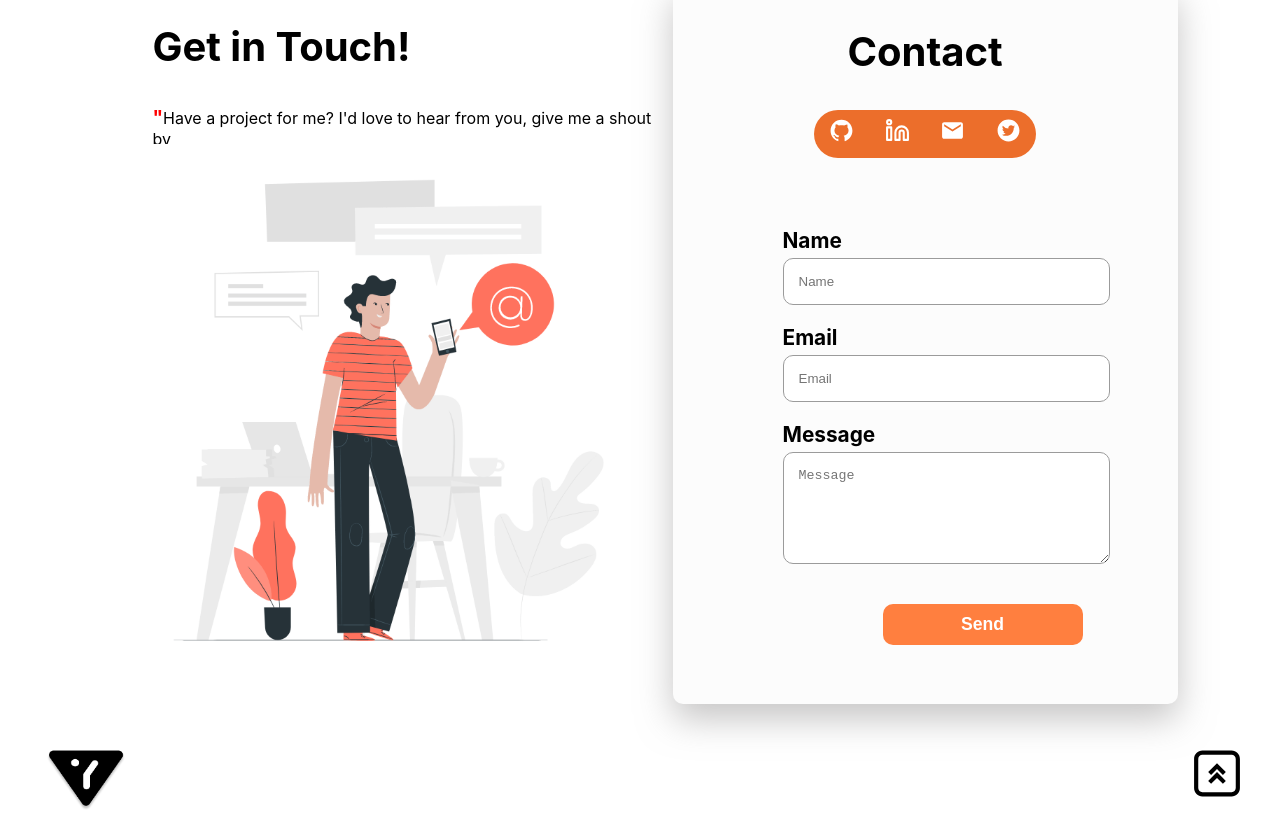
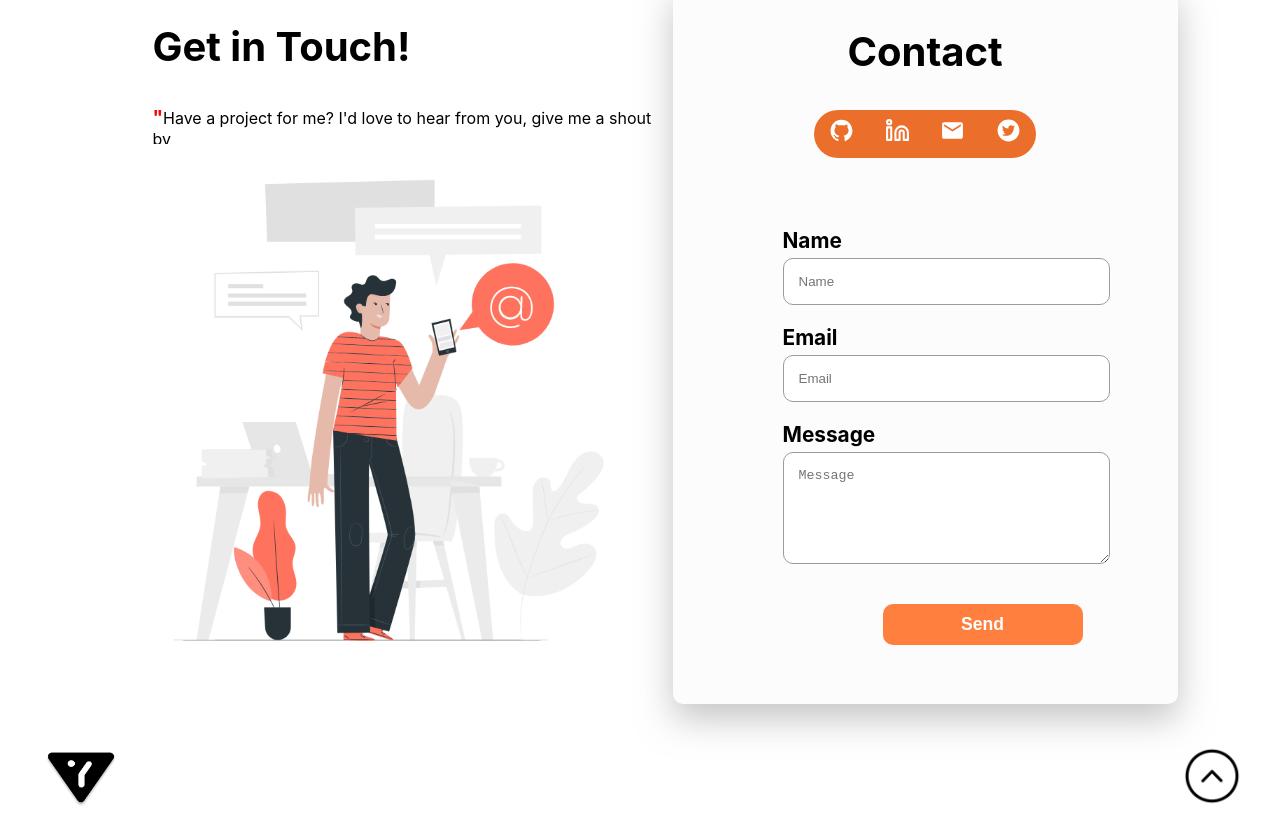
Before and after one commit to yashsuthar010/Portfolio, a React (Create React App) app: page / in a window 1280 px wide. Shown: the part 3541-4359 px from the top of the page. Built offline with nearby package versions, Linux system fonts and the light colour scheme.

Commit message:
up arrow

```diff
--- a/src/component/footer/Footer.js
+++ b/src/component/footer/Footer.js
@@ -1,9 +1,8 @@
 import React from "react";
 import "./footer.css";
-import { AiFillGithub, AiFillTwitterCircle } from "react-icons/ai";
-import { FiLinkedin } from "react-icons/fi";
-import { MdEmail } from "react-icons/md";
+
 import logo from "../../assests/logo.png";
+import up from "../../assests/up.png";
 
 import { CgChevronDoubleUpR } from "react-icons/cg";
 
@@ -15,7 +14,7 @@ const Footer = () => {
           <img src={logo}></img>
         </div>
         <div id="backtotop">
-          <CgChevronDoubleUpR style={{ color: "black", fontSize: "50px" }} />
+          <img src={up}></img>
         </div>
       </div>
     </>
--- a/src/component/footer/footer.css
+++ b/src/component/footer/footer.css
@@ -19,6 +19,7 @@
   cursor: pointer;
   color: #000;
   margin-top: 5px;
+  height: 7.5vh;
 }
 .footer #backtotop:hover {
   transform: scale(1.05);
--- a/src/component/nav/nav.css
+++ b/src/component/nav/nav.css
@@ -60,7 +60,7 @@ h3 {
 }
 
 #logo {
-  height: 10vh;
+  height: 9vh;
   margin-bottom: 5px;
 }
 
```
Also changed, not shown: src/assests/up.png (added).
